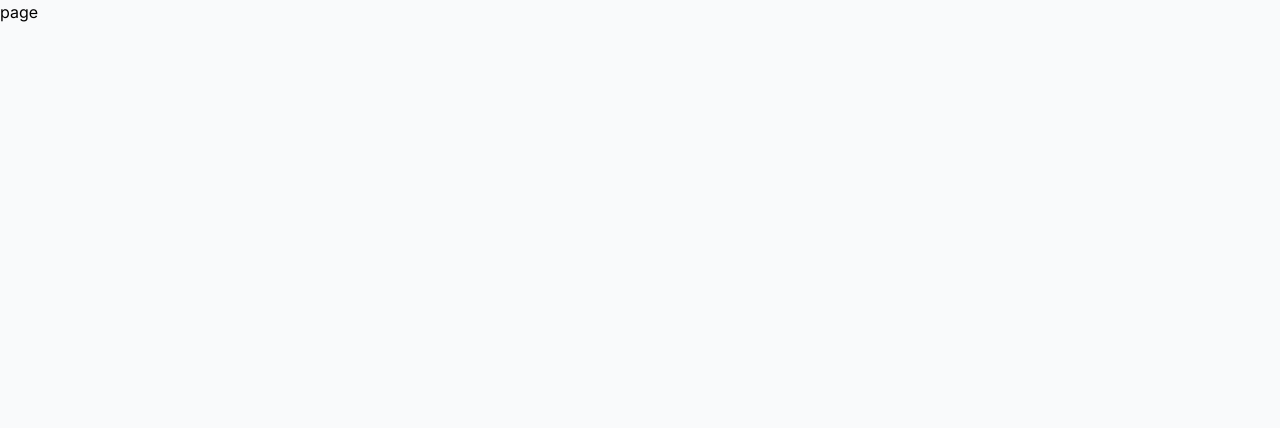
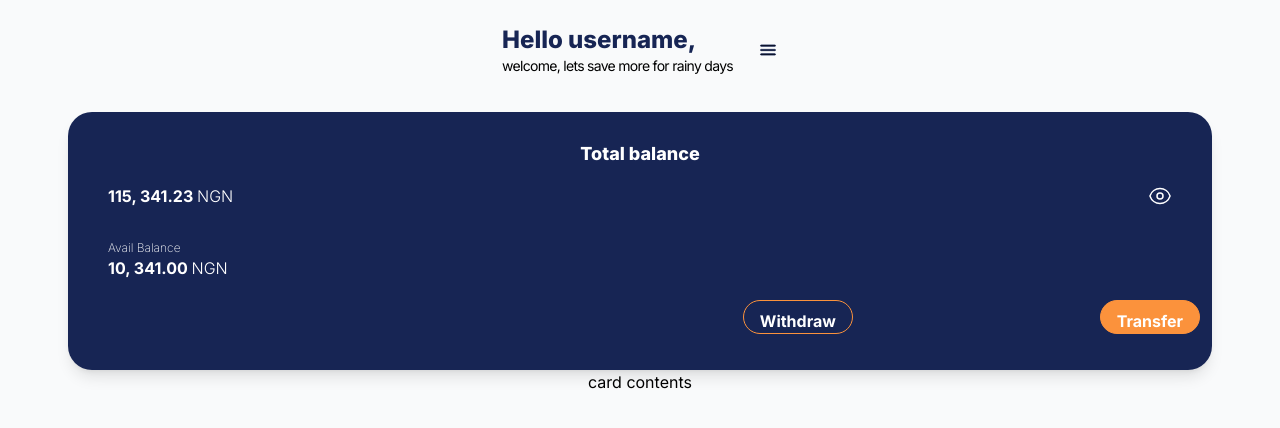
Before and after one commit to Prisca-Onyeagoro/G.M.F, a Next.js app: page /home in a window 1280 px wide. Shown: the top 428 px of the page. Built offline with nearby package versions, Linux system fonts and the light colour scheme.

Commit message:
home page

```diff
--- /dev/null
+++ b/src/app/about/page.jsx
@@ -0,0 +1,17 @@
+'use client';
+
+import About from '@/components/Abouts/About';
+import React, { useState } from 'react';
+
+const about = () => {
+  const [one, setOne] = useState(1);
+
+  return (
+    <>
+      {one}
+      <About />
+    </>
+  );
+};
+
+export default about;
--- a/src/app/globals.css
+++ b/src/app/globals.css
@@ -18,7 +18,7 @@
 
 body,
 html {
-  @apply bg-gray-50 overflow-x-hidden;
+  @apply bg-gray-50 overflow-x-hidden w-screen;
 }
 
 @layer utilities {
--- a/src/app/home/page.js
+++ b/src/app/home/page.js
@@ -1,7 +1,89 @@
 import React from 'react';
 
 const page = () => {
-  return <div>page</div>;
+  return (
+    <div className="flex flex-col justify-center md:items-center mt-6 mr-4  ml-4">
+      <div className="flex justify-around  md:ju items-center">
+        <div className="w-64">
+          <div className="font-extrabold text-blue-950 text-2xl ">
+            Hello username,
+          </div>
+          <div className="">
+            <p className=" text-start text-sm tracking-tighter">
+              welcome, lets save more for rainy days
+            </p>
+          </div>
+        </div>
+        {/* nav bar */}
+        <div className="font-extrabold stroke-blue-950">
+          <svg
+            xmlns="http://www.w3.org/2000/svg"
+            viewBox="0 0 24 24"
+            fill="currentColor"
+            className="w-5 h-5"
+          >
+            <path
+              fillRule="evenodd"
+              d="M3 6.75A.75.75 0 0 1 3.75 6h16.5a.75.75 0 0 1 0 1.5H3.75A.75.75 0 0 1 3 6.75ZM3 12a.75.75 0 0 1 .75-.75h16.5a.75.75 0 0 1 0 1.5H3.75A.75.75 0 0 1 3 12Zm0 5.25a.75.75 0 0 1 .75-.75h16.5a.75.75 0 0 1 0 1.5H3.75a.75.75 0 0 1-.75-.75Z"
+              clipRule="evenodd"
+            />
+          </svg>
+        </div>
+      </div>
+
+      {/* cards */}
+      <div className="max-w-full md:w-11/12 p-4 mt-9 text-white rounded-3xl overflow-hidden shadow-lg bg-blue-950">
+        <div className="flex justify-center items-center mt-3  font-extrabold text-lg">
+          Total balance
+        </div>
+        <div className="px-6 mt-4">
+          <div className="flex justify-between">
+            <p className="font-bold">
+              115, 341.23 <span className="font-light">NGN</span>
+            </p>
+            <div>
+              <svg
+                xmlns="http://www.w3.org/2000/svg"
+                fill="none"
+                viewBox="0 0 24 24"
+                strokeWidth={1.5}
+                stroke="currentColor"
+                className="w-6 h-6"
+              >
+                <path
+                  strokeLinecap="round"
+                  strokeLinejoin="round"
+                  d="M2.036 12.322a1.012 1.012 0 0 1 0-.639C3.423 7.51 7.36 4.5 12 4.5c4.638 0 8.573 3.007 9.963 7.178.07.207.07.431 0 .639C20.577 16.49 16.64 19.5 12 19.5c-4.638 0-8.573-3.007-9.963-7.178Z"
+                />
+                <path
+                  strokeLinecap="round"
+                  strokeLinejoin="round"
+                  d="M15 12a3 3 0 1 1-6 0 3 3 0 0 1 6 0Z"
+                />
+              </svg>
+            </div>
+          </div>
+          <div className="mt-8 flex flex-col">
+            <p className="font-extralight text-xs">Avail Balance</p>
+            <p className="font-bold">
+              10, 341.00 <span className="font-light">NGN</span>{' '}
+            </p>
+          </div>
+          <div className="flex justify-between p-5">
+            <div></div>
+            <button className="-mr-20 md:ml-72 bg-transparent font-bold border border-orange-400 px-4 pt-2 rounded-full">
+              Withdraw
+            </button>
+            <button className="-mr-12 bg-orange-400 font-bold border border-orange-400 px-4 pt-2 rounded-full">
+              Transfer
+            </button>
+          </div>
+        </div>
+      </div>
+
+      <div>card contents</div>
+    </div>
+  );
 };
 
 export default page;
--- /dev/null
+++ b/src/components/Abouts/About.jsx
@@ -0,0 +1,23 @@
+'use client';
+
+import React, { useEffect, useState } from 'react';
+
+const About = ({ setOne, one }) => {
+  const [image, setImage] = useState('image1');
+
+  //   useEffect(() => {
+  //     switch ({ one }) {
+  //       case 1:
+  //         setImage(image);
+  //         break;
+  //       case 2:
+  //     }
+  //   });
+  return (
+    <>
+      <button onClick={() => setOne((prev) => prev + 1)}>click</button>
+    </>
+  );
+};
+
+export default About;
```
